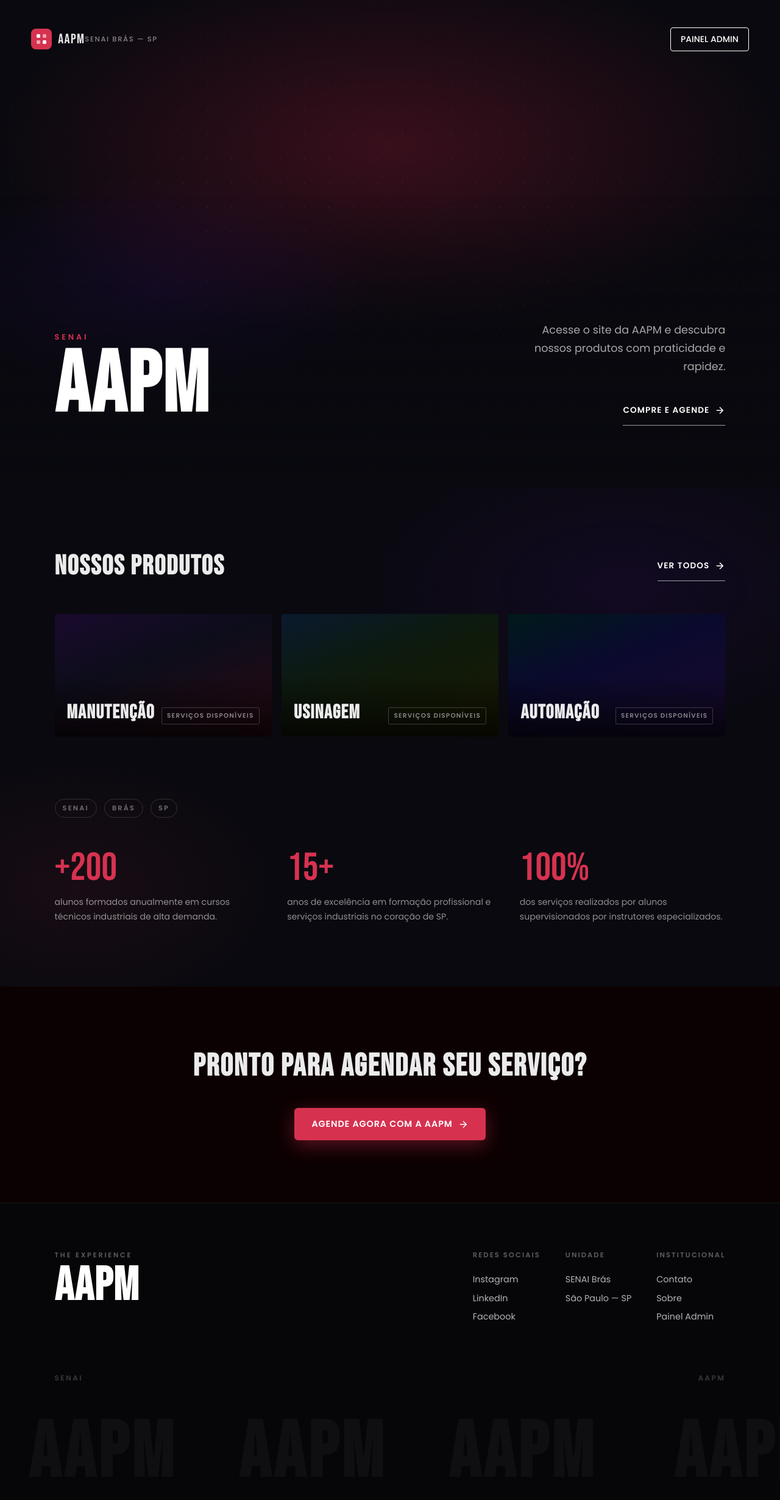
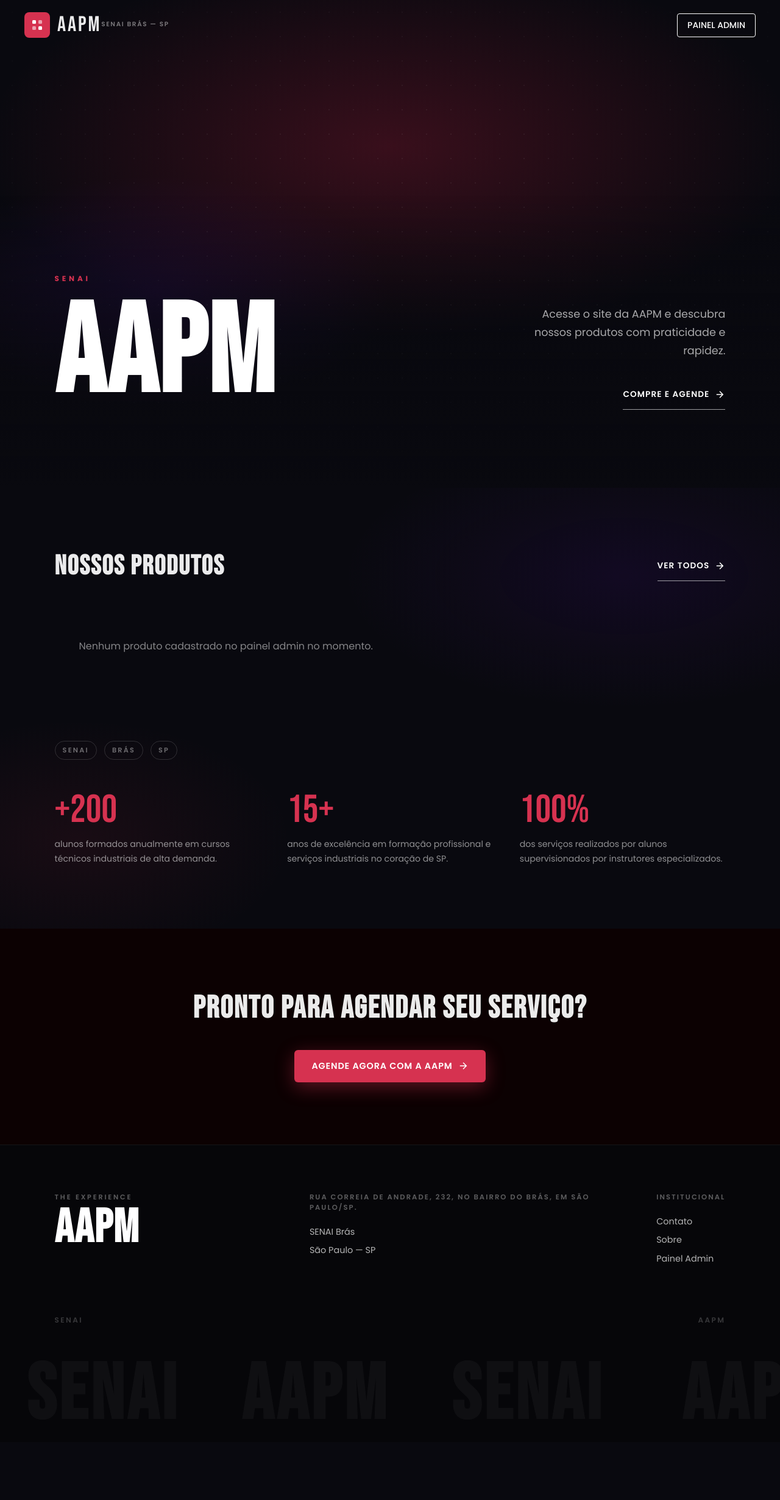
Before and after one commit to jacke9409/PROJETOSOFTWARE-AAPM, a FastAPI app: page /visualizacao in a window 1280 px wide. Shown: the whole page at 61% size. After the commit the page ends 2169 px from the top, so only its background shows below. Run offline with FastAPI, Linux system fonts and the light colour scheme; data that the repository does not hold is empty; some libraries are stand-ins or nearby versions.

Commit message:
produtos em visualizacao

```diff
--- a/app/routers/templates/base.html
+++ b/app/routers/templates/base.html
@@ -14,7 +14,6 @@
 <div id="smooth-wrapper">
   <div id="smooth-content">
 
-    <!-- CABEÇALHO -->
     <header>
       <div class="logo">
         <div class="logo-icon">
@@ -33,7 +32,6 @@
 
     <main>
 
-      <!-- HERO -->
       <section class="hero">
         <div class="hero-bg" data-speed=".6"></div>
         <div class="hero-overlay"></div>
@@ -55,7 +53,6 @@
         </div>
       </section>
 
-      <!-- PRODUTOS -->
       <div class="bg-dark-section">
         <section class="secao-produtos">
           <div class="titulo-secao">
@@ -67,32 +64,34 @@
               </svg>
             </a>
           </div>
+
           <div class="cards">
-            <div class="card">
-              <div class="card-bg card-bg-1"></div>
-              <div class="card-info">
-                <h3>Manutenção</h3>
-                <p>SERVIÇOS DISPONÍVEIS</p>
+            {% if produtos %}
+              {% for produto in produtos %}
+                <div class="card">
+                  <div class="card-bg" style="position: relative; overflow: hidden;">
+                    {% if produto.imagem_url %}
+                      <img src="{{ produto.imagem_url }}" alt="{{ produto.nome }}" style="width: 100%; height: 100%; object-fit: cover;">
+                    {% else %}
+                      <img src="/static/images/default-product.jpg" alt="Sem foto" style="width: 100%; height: 100%; object-fit: cover;">
+                    {% endif %}
+                  </div>
+                  <div class="card-info">
+                    <h3>{{ produto.nome }}</h3>
+                    <p>R$ {{ "%.2f"|format(produto.preco) }}</p>
+                    <span style="font-size: 11px; opacity: 0.7; letter-spacing: 1px;">TAMANHO: {{ produto.tamanho }}</span>
+                  </div>
+                </div>
+              {% endfor %}
+            {% else %}
+              <div style="grid-column: 1 / -1; text-align: center; padding: 40px; color: rgba(255,255,255,0.5);">
+                <p>Nenhum produto cadastrado no painel admin no momento.</p>
               </div>
-            </div>
-            <div class="card">
-              <div class="card-bg card-bg-2"></div>
-              <div class="card-info">
-                <h3>Usinagem</h3>
-                <p>SERVIÇOS DISPONÍVEIS</p>
-              </div>
-            </div>
-            <div class="card">
-              <div class="card-bg card-bg-3"></div>
-              <div class="card-info">
-                <h3>Automação</h3>
-                <p>SERVIÇOS DISPONÍVEIS</p>
-              </div>
-            </div>
+            {% endif %}
           </div>
+
         </section>
 
-        <!-- SOBRE / NÚMEROS -->
         <section class="secao-sobre">
           <div class="sobre-logos">
             <span class="tag">SENAI</span>
@@ -116,7 +115,6 @@
         </section>
       </div>
 
-      <!-- AGENDE -->
       <section class="secao-agende">
         <h2>PRONTO PARA AGENDAR SEU SERVIÇO?</h2>
         <a href="/visualizacao" class="btn-primary" style="text-decoration: none; display: inline-flex; align-items: center; gap: 8px;">
@@ -129,24 +127,16 @@
 
     </main>
 
-    <!-- FOOTER -->
     <footer>
       <div class="footer-conteudo">
         <div class="footer-logo">
           <p class="footer-eyebrow">THE EXPERIENCE</p>
           <h2>AAPM</h2>
         </div>
+
         <div class="footer-secoes">
           <div class="footer-col">
-            <h3>REDES SOCIAIS</h3>
-            <ul>
-              <li>Instagram</li>
-              <li>LinkedIn</li>
-              <li>Facebook</li>
-            </ul>
-          </div>
-          <div class="footer-col">
-            <h3>UNIDADE</h3>
+            <h3>Rua Correia de Andrade, 232, no bairro do Brás, em São Paulo/SP.</h3>
             <p>SENAI Brás<br>São Paulo — SP</p>
           </div>
           <div class="footer-col">
@@ -164,8 +154,8 @@
         <span>AAPM</span>
       </div>
       <div class="texto-infinito">
-        <h3>AAPM &nbsp;&nbsp; AAPM &nbsp;&nbsp; AAPM &nbsp;&nbsp; AAPM &nbsp;&nbsp; AAPM &nbsp;&nbsp; AAPM &nbsp;&nbsp;</h3>
-        <h3 aria-hidden="true">AAPM &nbsp;&nbsp; AAPM &nbsp;&nbsp; AAPM &nbsp;&nbsp; AAPM &nbsp;&nbsp; AAPM &nbsp;&nbsp; AAPM &nbsp;&nbsp;</h3>
+        <h3>AAPM &nbsp;&nbsp; SENAI &nbsp;&nbsp; AAPM &nbsp;&nbsp; SENAI &nbsp;&nbsp; AAPM &nbsp;&nbsp; SENAI &nbsp;&nbsp;</h3>
+        <h3 aria-hidden="true">AAPM &nbsp;&nbsp; SENAI &nbsp;&nbsp; AAPM &nbsp;&nbsp; SENAI &nbsp;&nbsp; AAPM &nbsp;&nbsp; SENAI &nbsp;&nbsp;</h3>
       </div>
     </footer>
 
--- a/main.py
+++ b/main.py
@@ -15,12 +15,15 @@ from app.models.categoria import Categoria
 from app.models.usuario import Usuario
 from app.models.fornecedor import Fornecedor
 
+# Importação automática dos roteadores para expansões futuras
+from app.routers import auth_router, produto_router, categoria_router, fornecedor, venda_router
+
 try:
     from app.models.venda import Venda
 except ImportError:
     Venda = None
 
-app = FastAPI()
+app = FastAPI(title="AAPM - Sistema de Gestão")
 
 # Contexto para checar a senha criptografada em BCrypt vinda do seed.py
 pwd_context = CryptContext(schemes=["bcrypt"], deprecated="auto")
@@ -40,12 +43,23 @@ app.mount("/static", StaticFiles(directory=caminho_static_correto), name="static
 
 
 # ─────────────────────────────────────────────────────────────────────────────
+# INCLUSÃO DOS ROUTERS (ACESSA AS ESTRUTURAS EXTRAÍDAS DA PASTA ROUTERS)
+# ─────────────────────────────────────────────────────────────────────────────
+
+app.include_router(auth_router.router)
+app.include_router(produto_router.router)
+app.include_router(categoria_router.router)
+app.include_router(fornecedor.router)
+app.include_router(venda_router.router)
+
+
+# ─────────────────────────────────────────────────────────────────────────────
 # HANDLERS DE EXCEÇÃO PERSONALIZADOS (ERRO 404 - NOT FOUND)
 # ─────────────────────────────────────────────────────────────────────────────
 
 @app.exception_handler(404)
 async def custom_404_handler(request: Request, exc: Exception):
-    if request.url.path.startswith("/admin"):
+    if request.url.path.startswith("/admin") or request.url.path.startswith("/dashboard"):
         return JSONResponse(
             status_code=status.HTTP_404_NOT_FOUND,
             content={
@@ -148,15 +162,11 @@ async def processar_login(
 
 
 # ─────────────────────────────────────────────────────────────────────────────
-# ROTAS DO PAINEL ADMINISTRATIVO (VIEWS DE RENDERIZAÇÃO)
+# ROTAS DO PAINEL ADMINISTRATIVO (VIEWS DE RENDERIZAÇÃO HTML)
 # ─────────────────────────────────────────────────────────────────────────────
 
 @app.get("/dashboard", response_class=HTMLResponse)
 async def pagina_dashboard(request: Request, db: Session = Depends(get_db)):
-    """
-    Rota principal do painel. Carrega o template de Visão Geral diretamente
-    e alimenta todos os cards dinâmicos com dados reais do banco de dados.
-    """
     total_produtos = 0
     total_categorias = 0
     total_fornecedores = 0
@@ -171,8 +181,6 @@ async def pagina_dashboard(request: Request, db: Session = Depends(get_db)):
         if Venda:
             vendas_do_banco = db.query(Venda).order_by(Venda.id.desc()).all()
             total_vendas_valor = sum(venda.preco_total for venda in vendas_do_banco)
-
-            # Pega as 5 últimas vendas para alimentar a tabela de atividade/vendas recentes
             vendas_recentes = vendas_do_banco[:5]
             for v in vendas_recentes:
                 prod = db.query(Produto).filter(Produto.id == v.produto_id).first()
@@ -189,12 +197,11 @@ async def pagina_dashboard(request: Request, db: Session = Depends(get_db)):
     except Exception as e:
         print(f"⚠️ Alerta: Erro ao carregar Visão Geral: {e}")
 
-    # Formatação do faturamento para o padrão de moeda brasileiro
     faturamento_pt_br = f"{total_vendas_valor:,.2f}".replace(",", "X").replace(".", ",").replace("X", ".")
 
     return templates.TemplateResponse(
         request=request,
-        name="admin/visaogeral.html",  # Agora a rota mãe chama diretamente a visão geral!
+        name="admin/visaogeral.html",
         context={
             "total_produtos": total_produtos,
             "total_categorias": total_categorias,
@@ -207,7 +214,6 @@ async def pagina_dashboard(request: Request, db: Session = Depends(get_db)):
 
 @app.get("/dashboard/visaogeral")
 async def redirecionar_visaogeral():
-    """Redireciona para evitar caminhos duplicados desnecessários."""
     return RedirectResponse(url="/dashboard")
 
 
--- a/static/css/style.css
+++ b/static/css/style.css
@@ -28,36 +28,46 @@ header {
   display: flex;
   justify-content: space-between;
   align-items: center;
-  padding: 3.5vw 4vw;
+  padding: 20px 40px;
   position: absolute;
   top: 0;
+  left: 0;
   z-index: 10;
 }
 
 .logo {
   display: flex;
   align-items: center;
-  gap: 10px;
+  gap: 12px;
   font-family: 'Bebas Neue', sans-serif;
-  font-size: 1.4rem;
-  letter-spacing: 0.06em;
+  font-size: 2.2rem;
+  letter-spacing: 0.08em;
+  line-height: 1;
 }
 
 .logo-icon {
-  width: 34px;
-  height: 34px;
+  width: 42px;
+  height: 42px;
   background: #d63250;
   border-radius: 8px;
   display: grid;
   place-items: center;
+  flex-shrink: 0;
+}
+
+.logo-texto-wrapper {
+  display: flex;
+  flex-direction: column;
+  justify-content: center;
 }
 
 .header-location {
-  font-size: 0.72rem;
-  font-weight: 500;
-  letter-spacing: 0.14em;
+  font-size: 0.65rem;
+  font-weight: 600;
+  letter-spacing: 0.16em;
   text-transform: uppercase;
-  color: rgba(255,255,255,0.5);
+  color: rgba(255, 255, 255, 0.45);
+  margin-top: -2px;
 }
 
 /* ─── HERO ──────────────────────────────────────────── */
@@ -67,7 +77,7 @@ header {
   display: flex;
   align-items: flex-end;
   justify-content: space-between;
-  padding: 0 7vw 8vw;
+  padding: 0 7vw 10vw;        /* mais espaço embaixo para subir o conteúdo */
   position: relative;
   overflow: hidden;
 }
@@ -98,35 +108,43 @@ header {
   mask-image: radial-gradient(ellipse 80% 80% at 50% 50%, black 30%, transparent 100%);
 }
 
-.hero-esquerda,
+.hero-esquerda {
+  width: 45%;                  /* mais largo para o título respirar */
+  position: relative;
+  z-index: 3;
+  display: flex;
+  flex-direction: column;
+  justify-content: flex-end;
+}
+
 .hero-direita {
   width: 35%;
   position: relative;
   z-index: 3;
-}
-
-.eyebrow {
-  font-size: 0.8rem;
-  font-weight: 600;
-  letter-spacing: 0.3em;
-  text-transform: uppercase;
-  color: #d63250;
-  margin-bottom: 0.4rem;
-}
-
-.hero-esquerda h1 {
-  font-family: 'Bebas Neue', sans-serif;
-  font-size: clamp(5rem, 11vw, 10rem);
-  line-height: 0.92;
-  letter-spacing: 0.02em;
-  color: #fff;
-}
-
-.hero-direita {
   display: flex;
   flex-direction: column;
   align-items: flex-end;
   gap: 2rem;
+}
+
+/* SENAI — etiqueta acima */
+.eyebrow {
+  font-size: 0.75rem;
+  font-weight: 700;
+  letter-spacing: 0.4em;
+  text-transform: uppercase;
+  color: #d63250;
+  margin-bottom: 1.6rem;       /* espaço generoso entre SENAI e AAPM */
+  display: block;
+}
+
+/* AAPM — título principal */
+.hero-esquerda h1 {
+  font-family: 'Bebas Neue', sans-serif;
+  font-size: clamp(7rem, 16vw, 15rem);   /* bem maior que antes */
+  line-height: 0.88;
+  letter-spacing: 0.01em;
+  color: #fff;
 }
 
 .hero-direita p {
@@ -136,7 +154,6 @@ header {
   color: rgba(255,255,255,0.65);
   max-width: 320px;
 }
-
 /* ─── BOTÕES ────────────────────────────────────────── */
 .btn-outline {
   background: transparent;
```
Also changed, not shown: app/routers/categoria_router.py (+29 -0 lines), app/routers/fornecedor.py (+12 -0 lines), app/routers/produto_router.py (+85 -0 lines), app/routers/venda_router.py (+12 -0 lines).
